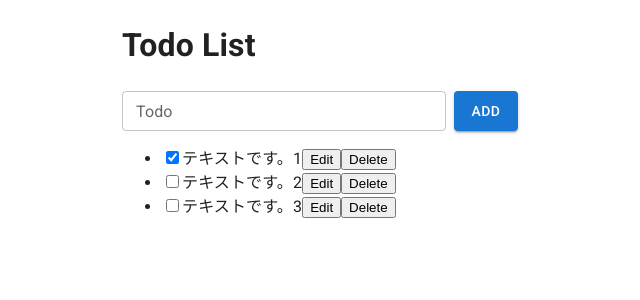
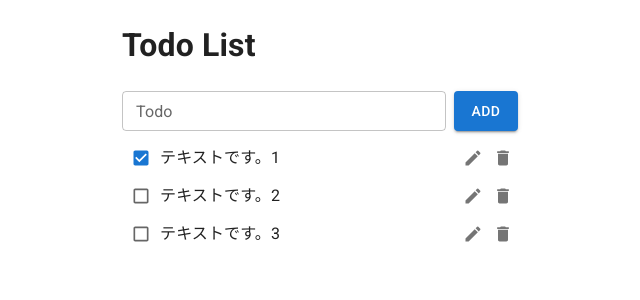
Before and after one commit to pss-aileen/practice-react-todolist, a React (Vite) app: page / in a window 1280 px wide. Shown: the top 300 px of the page, without its empty margins (320-960 px from the left). Built offline with nearby package versions, Linux system fonts and the light colour scheme.

Commit message:
:construction: wip: styling basic Material UI #8
まだいまいちなところあり。とりあえず。

```diff
--- a/src/components/Tasks/Task.jsx
+++ b/src/components/Tasks/Task.jsx
@@ -1,5 +1,13 @@
 import { useContext, useState } from 'react';
 import { TasksDispatchContext } from '../../context/TasksContext';
+import Checkbox from '@mui/material/Checkbox';
+import ListItem from '@mui/material/ListItem';
+import IconButton from '@mui/material/IconButton';
+import DeleteIcon from '@mui/icons-material/Delete';
+import EditIcon from '@mui/icons-material/Edit';
+import SaveIcon from '@mui/icons-material/Save';
+import Box from '@mui/system/Box';
+import Input from '@mui/material/Input';
 
 export default function Task({ id, text, checked }) {
   const [isEditting, setIsEditting] = useState(false);
@@ -28,24 +36,38 @@ export default function Task({ id, text, checked }) {
   }
 
   return (
-    <li>
+    <ListItem disablePadding>
+      <Box sx={{ display: 'flex', flexGrow: 1, justifyContent: 'space-between', gap: '16px', alignItems: 'center' }}>
+        <Box sx={{ flex: 1, maxWidth: '100%', display: 'flex', alignItems: 'center' }}>
+          <Checkbox label={isEditting ? <input type='text' value={newText} onChange={(e) => setNewText(e.target.value)} /> : <span>{text}</span>} size='small' checked={checked} onChange={handleChange} />
+          {isEditting ? <Input type='text' value={newText} onChange={(e) => setNewText(e.target.value)} fullWidth /> : <span>{text}</span>}
+        </Box>
+
         <div>
-        <input type='checkbox' checked={checked} onChange={handleChange} />
-        {isEditting ? <input type='text' value={newText} onChange={(e) => setNewText(e.target.value)} /> : <span>{text}</span>}
+          {isEditting ? (
+            <IconButton aria-label='edit' onClick={() => handleEditDone()} size='small'>
+              <SaveIcon fontSize='small' />
+            </IconButton>
+          ) : (
+            <IconButton aria-label='edit' onClick={() => handleEdit()} size='small'>
+              <EditIcon fontSize='small' />
+            </IconButton>
+          )}
 
-        {isEditting ? <button onClick={() => handleEditDone()}>Edit Done</button> : <button onClick={() => handleEdit()}>Edit</button>}
-
-        <button
+          <IconButton
+            aria-label='delete'
             onClick={() =>
               dispatch({
                 type: 'delete',
                 id: id,
               })
             }
+            size='small'
           >
-          Delete
-        </button>
+            <DeleteIcon fontSize='small' />
+          </IconButton>
         </div>
-    </li>
+      </Box>
+    </ListItem>
   );
 }
--- a/src/components/Tasks/Tasks.jsx
+++ b/src/components/Tasks/Tasks.jsx
@@ -1,15 +1,16 @@
 import { useContext } from 'react';
 import Task from './Task';
 import { TasksContext } from '../../context/TasksContext';
+import List from '@mui/material/List';
 
 export default function Tasks() {
   const tasks = useContext(TasksContext);
 
   return (
-    <ul>
+    <List>
       {tasks.map((task) => {
         return <Task key={task.id} id={task.id} text={task.text} checked={task.checked} />;
       })}
-    </ul>
+    </List>
   );
 }
```
Lines whose indentation alone changed are shown as unchanged.
